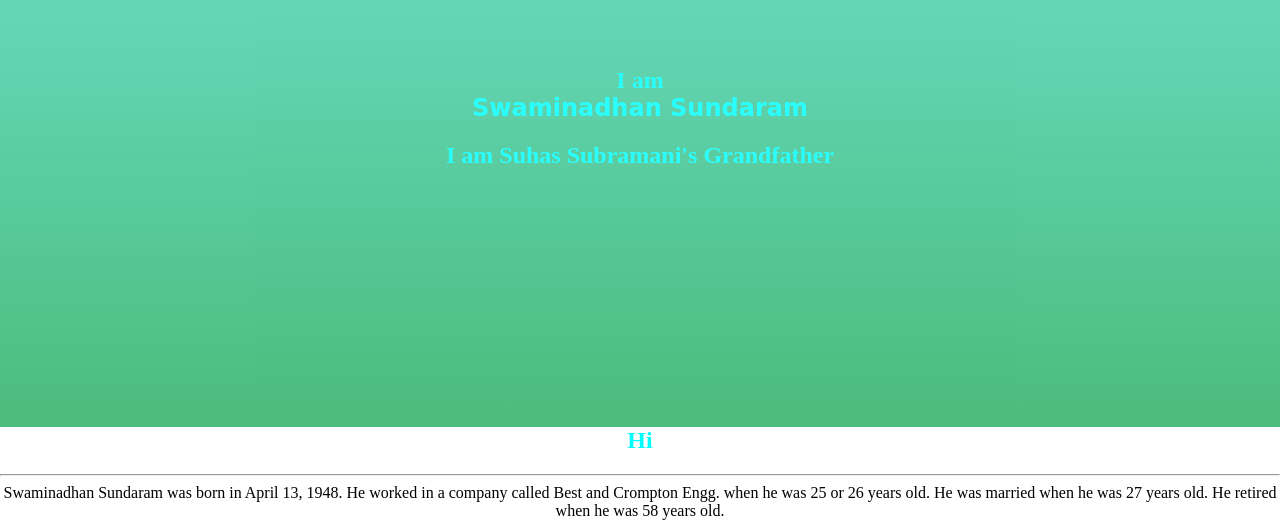
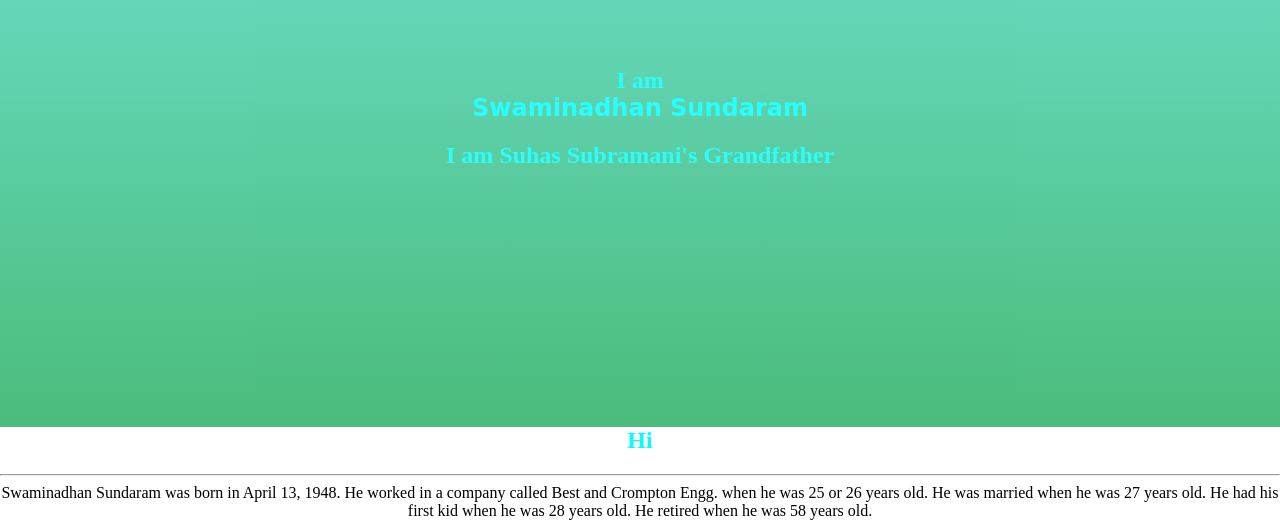
Before and after one commit to Master7526/My-Blog-4, a plain HTML site: page index.html in a window 1280 px wide. Shown: the part 373-893 px from the top of the page. Drawn offline with Linux system fonts and the light colour scheme; a script that the page names is missing; a web font is replaced by a local one.

Commit message:
Update index.html

```diff
--- a/index.html
+++ b/index.html
@@ -26,7 +26,7 @@
     <h1> Hi</h1>
         <hr>
     <div class="DI">
-        <p>Swaminadhan Sundaram was born in April 13, 1948. He worked in a company called Best and Crompton Engg. when he was 25 or 26 years old. He was married when he was 27 years old.  He retired when he was 58 years old. </p></div></section>
+        <p>Swaminadhan Sundaram was born in April 13, 1948. He worked in a company called Best and Crompton Engg. when he was 25 or 26 years old. He was married when he was 27 years old. He had his first kid when he was 28 years old. He retired when he was 58 years old. </p></div></section>
 
 </body>
 </html>
```
